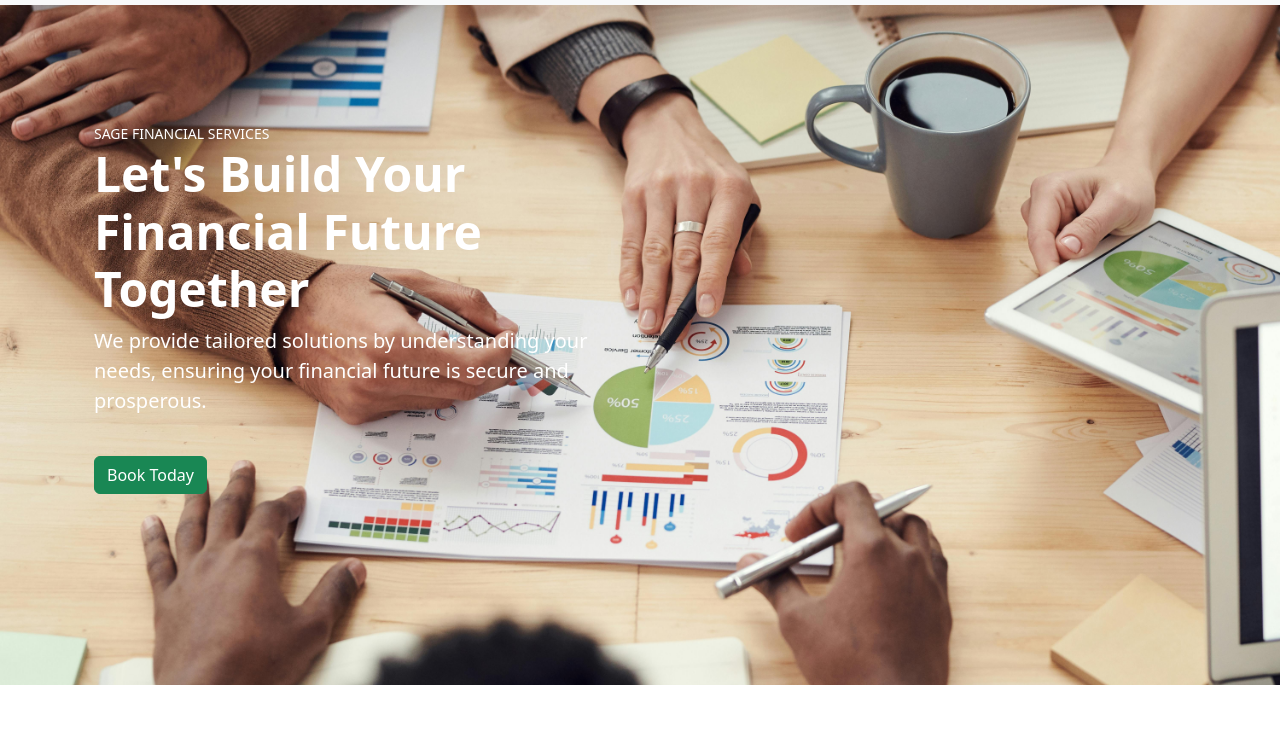
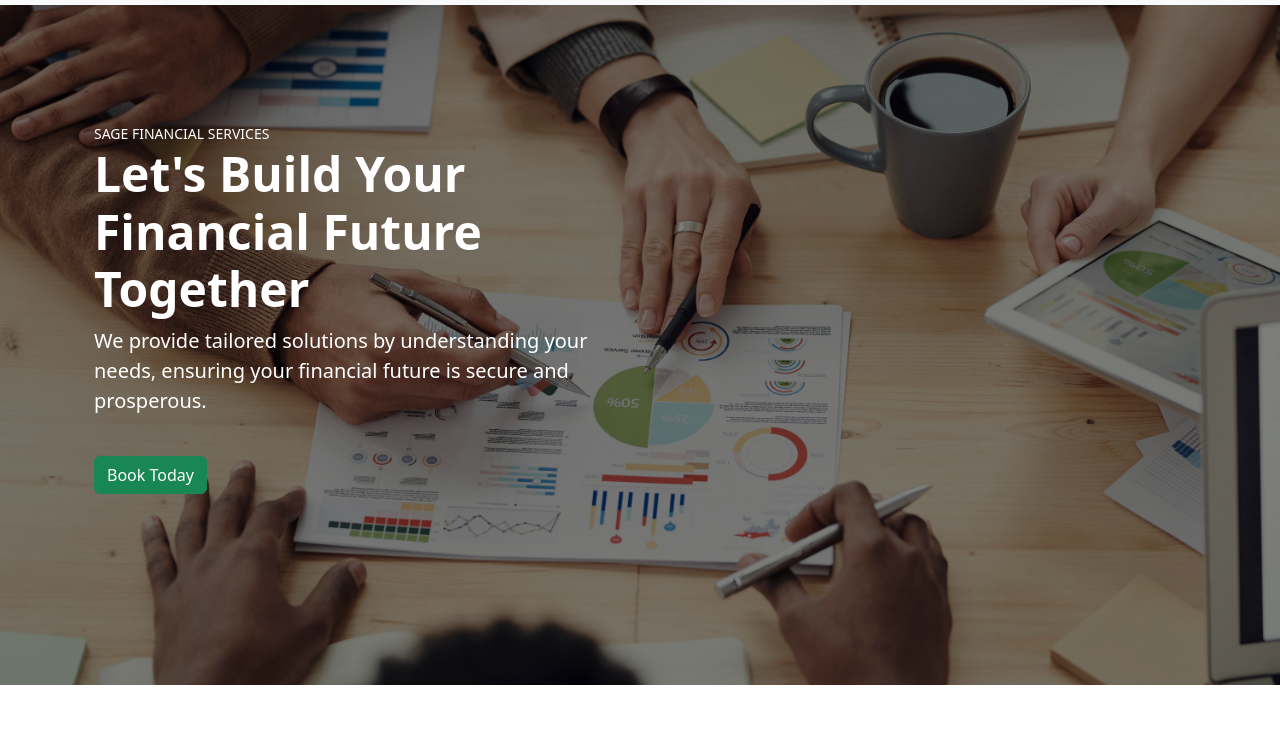
Before and after one commit to roshanmettu/sagefinserv, a plain HTML site: page index.html in a window 1280 px wide. Shown: the part 66-796 px from the top of the page. Drawn offline with nearby package versions, Linux system fonts and the light colour scheme.

Commit message:
test two

```diff
--- a/style.css
+++ b/style.css
@@ -48,7 +48,7 @@ body {
   left: 0;
   width: 100%;
   height: 100%;
-  background: rgba(0, 0, 0, 0.);
+  background: rgba(0, 0, 0, 0.5);
   z-index: 1;
 }
 
```
